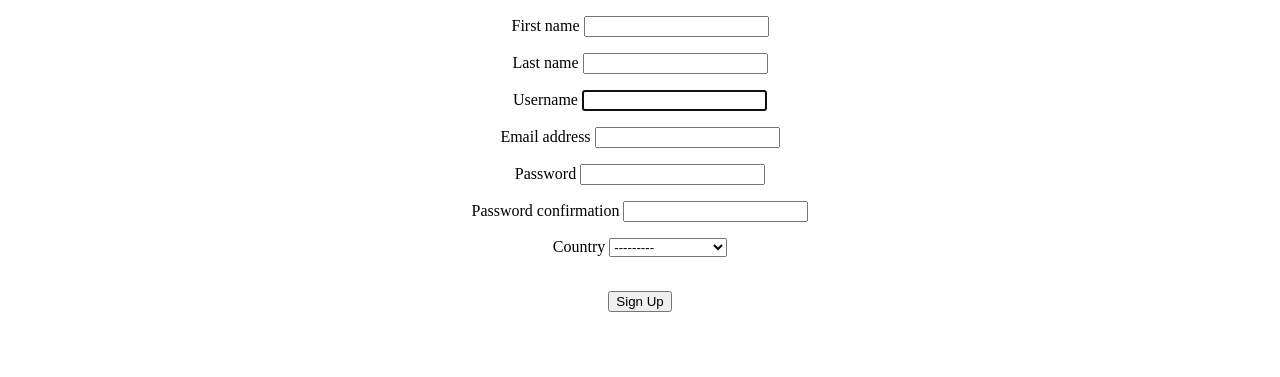
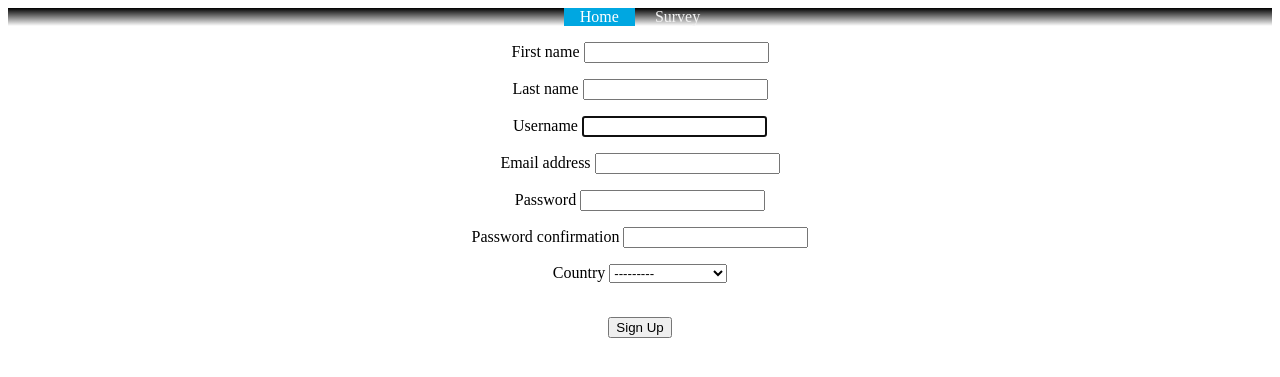
Before and after one commit to DenisB7/story, a Django app: page /accounts/register in a window 1280 px wide. Shown: the top 377 px of the page. Run offline with Django 4.2, Linux system fonts and the light colour scheme.

Commit message:
Add navigation bar

```diff
--- a/templates/base.html
+++ b/templates/base.html
@@ -3,12 +3,38 @@
     <head>
         <title>{% block title %}{% endblock %}</title>
         <meta name="viewport" content="width=device-width, initial-scale=1.0" />
+        <style>
+            .header-navigation {
+                overflow: hidden;
+                background: linear-gradient(180deg,#000 0,transparent);
+            }
+            .header-navigation a {
+                color: #f2f2f2;
+                text-align: center;
+                padding: 14px 16px;
+                text-decoration: none;
+            }
+            .header-navigation a:hover {
+                background-color: #ddd;
+                color: black;
+            }
+            .header-navigation a.active {
+                background-color: #00a7e1;
+                color: white;
+            }
+        </style>
         {% block css %}
         {% endblock %}
     </head>
     <body>
         {% block js_top %}
         {% endblock %}
+        <header>
+            <div class="header-navigation">
+                <a class="active" href="/">Home</a>
+                <a class="" href="">Survey</a>
+            </div>
+        </header>
         {% block body %}
         {% endblock %}
         {% block js_bottom %}
```
Lines whose indentation alone changed are shown as unchanged.
